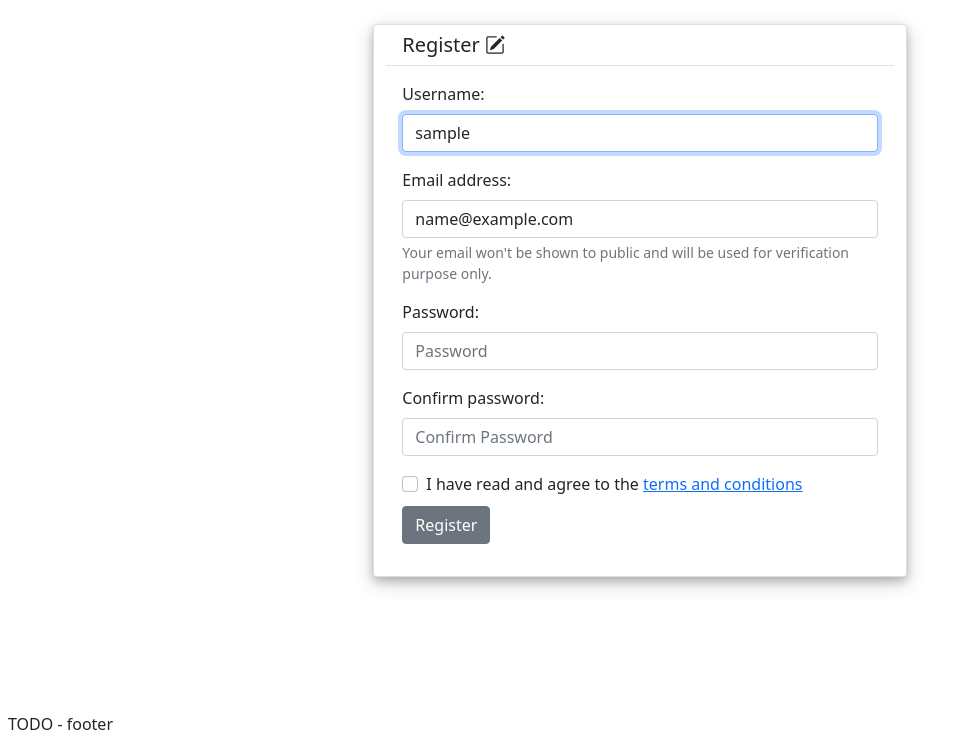
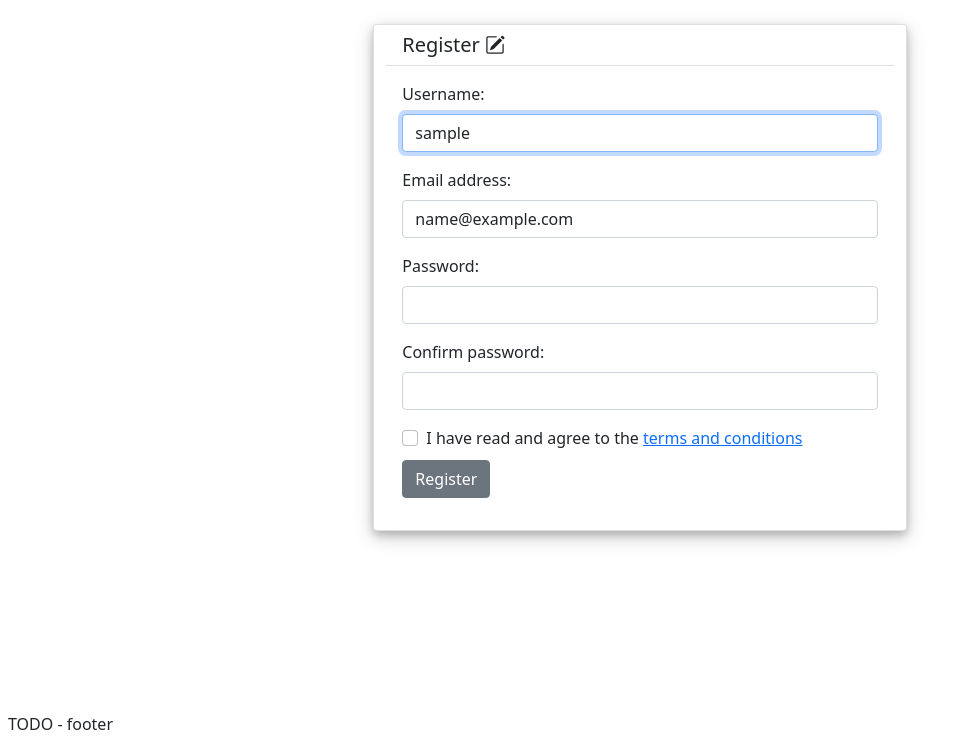
Before and after one commit to michac789/CommerceApp, a Django app: template sso/templates/sso/register.html in a window 1280 px wide. Shown: the part 56-800 px from the top of the page, without its empty margins (0-966 px from the left). Run offline with Django 3.2, Linux system fonts and the light colour scheme; the template is opened without the code that fills it: most values are stand-ins (such as "Sample title", 1, 10 or a date in 2020).

Commit message:
fixing register & make css styling work

```diff
--- a/sso/static/sso/login.css
+++ b/sso/static/sso/login.css
@@ -1 +1,3 @@
-/* HOW TO CONNECT?? NOTE */
+#login-container {
+    height: 100vh !important;
+}
--- a/sso/templates/sso/login.html
+++ b/sso/templates/sso/login.html
@@ -1,8 +1,8 @@
 {% extends "layout/root.html" %}
 {% load static %}
-<link href="{% static 'sso/login.css' %}" rel="stylesheet">
 
 {% block body %}
+    <link href="{% static 'sso/login.css' %}" rel="stylesheet">
     <!-- TODO NEED TO BE CENTERED AND UNIFORMED -->
     <div class="container-fluid" id="login-container">
         <div class="row justify-content-center align-items-center">
--- a/sso/templates/sso/register.html
+++ b/sso/templates/sso/register.html
@@ -5,17 +5,17 @@
 {% endblock title %}
 
 {% block script %}
-    <link href="{% static 'sso/register.css' %}" rel="stylesheet">
-    <script src="{% static 'sso/register.js' %}" type="module"></script>
+    <!-- <script src="{% static 'sso/register.js' %}" type="module"></script> -->
 {% endblock script %}
 
 {% block body %}
+    <link href="{% static 'sso/register.css' %}" rel="stylesheet">
     <!--
         TODO
         - frontend check for password confirmation does not exist yet currently or it is not the same
         - when the backend returns error also highlight in red the error field
         (ex: invalid username)
-        - password check (not too simple??)
+        - password check (not too simple??) (with regex)
     -->
 
         <!-- <form action="{% url 'sso:register' %}" method="POST" class="needs-validation" novalidate>
@@ -72,46 +72,30 @@
             </div>
         {% endif %}
     </div> -->
-
-    <div class="container-fluid" id="login-container">
+    <div class="container-fluid" id="register-container">
         <div class="row justify-content-center align-items-center">
             <div class="card col-5" style="
             box-shadow: 0 4px 8px 0 rgba(0, 0, 0, 0.2), 0 6px 20px 0 rgba(0, 0, 0, 0.19);">
             <!-- Need to be moved to local css -->
                 <h5 class="card-header bg-white">Register <i class="bi bi-pencil-square"></i></h5>
                     <div class="card-body">
-                        <form action="{% url 'sso:register' %}" method="POST" class="needs-validation" novalidate>
+                        <form action="{% url 'sso:register' %}" method="POST">
                             {% csrf_token %}
                             <div class="mb-3 form-group">
                                 <label for="formControlName" class="form-label">Username: </label>
-                                <input class="form-control" autofocus required type="text" name="username" id="username" value="{{ username }}">
-                                <div class="valid-feedback">
-                                    Great!
-                                </div>
-                                <div class="invalid-feedback">
-                                    Please provide a username!
-                                </div>
+                                <input class="form-control" autofocus required type="text" name="username" id="formControlName" value="{{ username }}">
                             </div>
                             <div class="mb-3 form-group">
                                 <label for="formControlEmail" class="form-label">Email address: </label>
-                                <input class="form-control" required type="email" name="email" placeholder="Email Address" value="{{ email }}">
-                                <div class="valid-feedback">
-                                    Great!
-                                </div>
-                                <div class="invalid-feedback">
-                                    Please provide a valid email address!
-                                </div>
-                                <small id="emailHelp" class="form-text text-muted mt-1 d-inline-block">
-                                    Your email won't be shown to public and will be used for verification purpose only.
-                                </small>
+                                <input class="form-control" required type="email" name="email" id="formControlEmail" value="{{ email }}">
                             </div>
                             <div class="mb-3 form-group">
                                 <label for="formControlPassword" class="form-label">Password: </label>
-                                <input class="form-control" required type="password" name="password" placeholder="Password" required>
+                                <input class="form-control" required type="password" name="password" id="formControlPassword" required>
                             </div>
                             <div class="mb-3 form-group">
                                 <label for="formControlConfirmation" class="form-label">Confirm password: </label>
-                                <input class="form-control" required type="password" name="confirmation" placeholder="Confirm Password" required>
+                                <input class="form-control" required type="password" name="confirmation" id="formControlConfirmation" required>
                             </div>
                             <div class="form-group">
                                 <div class="form-check">
@@ -122,9 +106,6 @@
                                             terms and conditions
                                         </a>
                                     </label>
-                                    <div class="invalid-feedback">
-                                        You have to agree with the terms and conditions.
-                                    </div>
                                 </div>
                             </div>
                             <button class="btn btn-secondary mt-2" type="submit" value="Register">Register</button>
```
Also changed, not shown: db.sqlite3.
